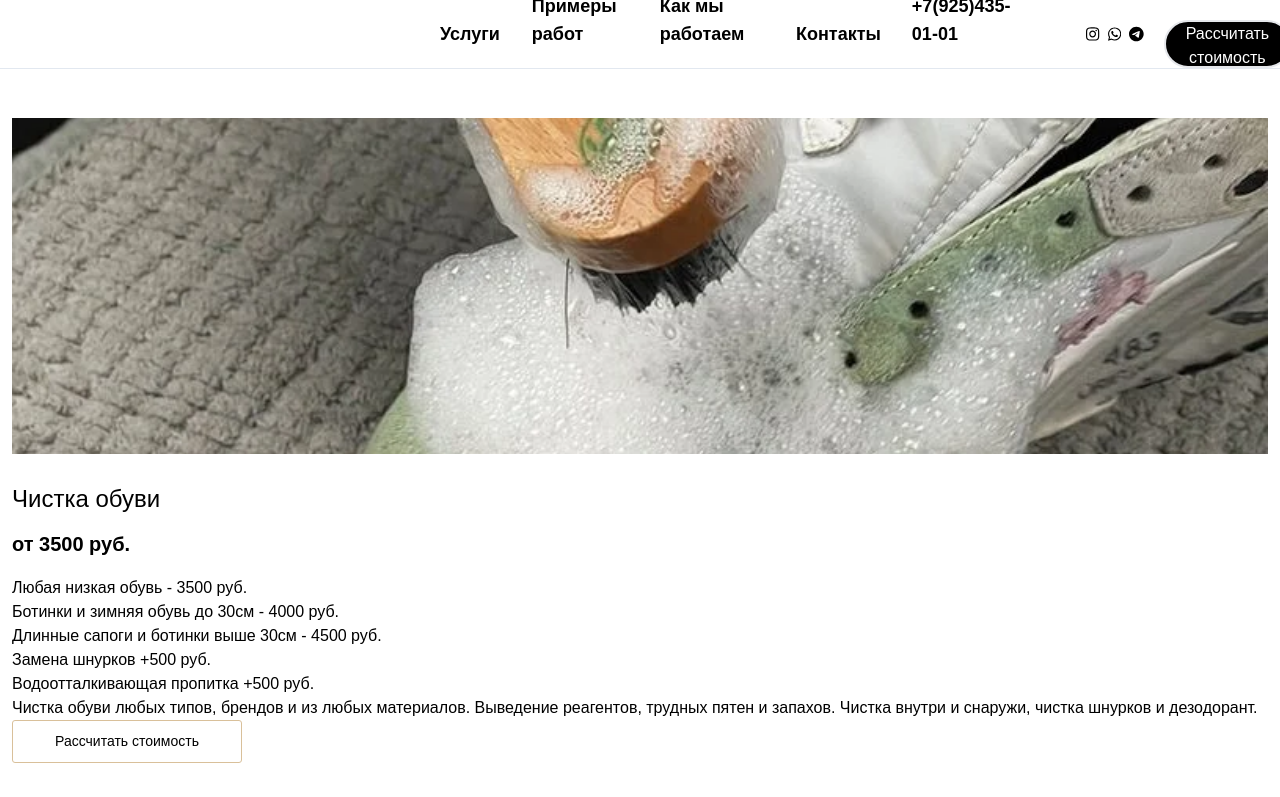
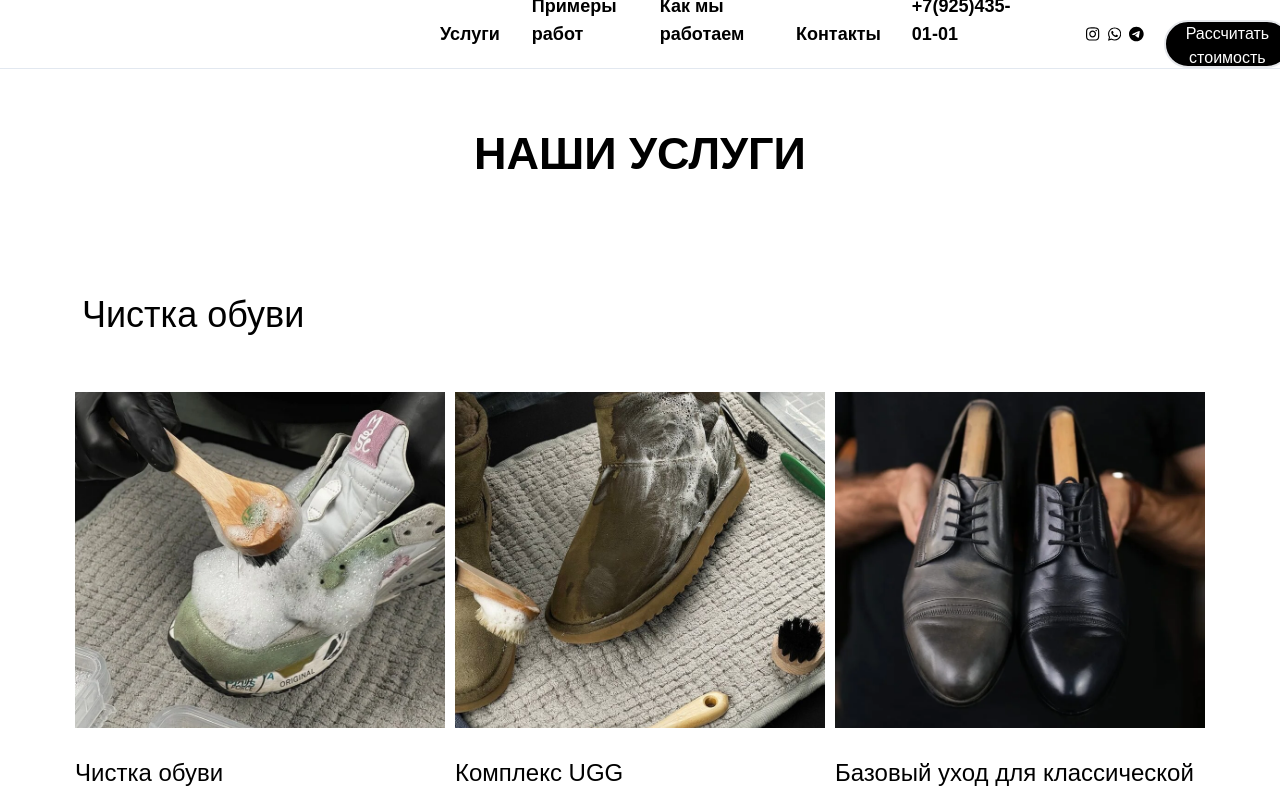
Before and after one commit to WiensRoman/bleach, a Vue app: page /services in a window 1280 px wide. Shown: the top 797 px of the page. Built offline with nearby package versions, Linux system fonts and the light colour scheme.

Commit message:
update services and third slide

```diff
--- a/src/assets/main.css
+++ b/src/assets/main.css
@@ -314,6 +314,17 @@ h2 {
   border-bottom: 2.5px #e6ae6d solid;
 }
 
+.ts-card {
+  background-size: cover;
+  background-repeat: no-repeat;
+  height: 536px;
+  width: 565px;
+  padding: 80px 80px;
+  padding-right: 0;
+  padding-bottom: 0;
+  position: relative;
+}
+
 .ts-card-button p,
 .ts-card-button-1134px p {
   text-transform: uppercase;
@@ -321,6 +332,31 @@ h2 {
   font-family: 'Noto Sans KR', sans-serif;
   font-weight: 600;
   font-size: 14px;
+}
+
+.ts-cards-top {
+  justify-content: center;
+  align-items: center;
+}
+.ts-card-text p {
+  color: #000;
+  font-size: 20px;
+}
+
+.ts-card-title h3 {
+  color: #000;
+  font-size: 23px;
+  font-weight: 600;
+  z-index: 3;
+  position: relative;
+}
+
+.ts-image img {
+  max-width: 200px;
+  position: absolute;
+  top: 151px;
+  right: 35px;
+  z-index: 1;
 }
 
 .button:hover,
@@ -448,7 +484,7 @@ h2 {
   font-weight: 500;
   font-size: 18px;
   margin-top: 22px;
-  margin-left: 43%;
+  margin-left: 41%;
   color: #000;
 }
 
@@ -517,12 +553,23 @@ p {
   margin-left: 43%;
 }
 
+.services .container-fluid {
+  padding-top: 120px;
+  padding-bottom: 120px;
+  display: flex;
+  flex-direction: column;
+  justify-content: center;
+  align-items: center;
+}
+
 .services-card {
   /* width: 360px; */
   max-height: 860px;
   display: flex;
   flex-direction: column;
   margin-top: 50px;
+  padding-right: 5px;
+  padding-left: 5px;
 }
 .services-card img {
   height: 336px;
@@ -569,6 +616,42 @@ p {
 .services-card-button:hover {
   background-color: #d9c09a;
 }
+
+.services-cards-title {
+  margin-bottom: 50px;
+}
+
+.services-cards-title h3 {
+  color: #000;
+  font-weight: 500;
+  font-size: 36px;
+  text-align: left;
+}
+
+.services-title h2 {
+  color: #000;
+  font-size: 40px;
+  font-weight: 600;
+  text-align: center;
+}
+
+.services-cards {
+  margin-top: 100px;
+  max-width: 1116px;
+}
+.сol-lg-4 {
+  flex: 0 0 auto;
+  width: 33.33333333%;
+}
+.services-card img {
+  height: 336px;
+}
+
+.services-card img {
+  width: 100%;
+  object-fit: cover;
+}
+
 @keyframes rotate {
   0% {
     transform: rotate(0deg);
--- a/src/components/ServiceCard.vue
+++ b/src/components/ServiceCard.vue
@@ -10,8 +10,8 @@ defineProps({
 </script>
 
 <template>
-  <div className="services-card">
-    <div className="services-cards-img"><img :src="imageUrl" /></div>
+  <div className="services-card сol-lg-4">
+    <div className="services-card-img"><img :src="imageUrl" /></div>
     <div className="services-card-title">
       <h4>{{ title }}</h4>
     </div>
--- a/src/components/ThirdSlide.vue
+++ b/src/components/ThirdSlide.vue
@@ -9,9 +9,9 @@ onMounted(async () => {
   AOS.init()
 })
 
-// defineProps({
-//   items: Array
-// })
+let filteredItems = []
+
+let rows = [0, 1]
 
 let items = [
   {
@@ -24,7 +24,7 @@ let items = [
       'прошли через наши руки.'
     ],
     imageUrl: 'src/assets/component_1.png',
-    row: false
+    rowType: 0
   },
   {
     id: 1,
@@ -35,8 +35,8 @@ let items = [
       'вы присылаете нам и',
       'даём гарантию результата'
     ],
-    imageUrl: 'src/assets/component_2.png',
-    row: false
+    imageUrl: 'src/assets/component_10_7.png',
+    rowType: 0
   },
   {
     id: 2,
@@ -50,35 +50,46 @@ let items = [
       'вами гораздо дольше!'
     ],
     imageUrl: 'src/assets/component_3.png',
-    row: false
+    rowType: 1
   },
   {
     id: 3,
     title: 'Бесплатная доставка в пределах МКАД',
     description: ['Наш курьер заберет ваши изделия', 'и доставит готовый заказ в удобное время'],
     imageUrl: 'src/assets/component_4.png',
-    row: false
+    rowType: 1
   }
 ]
-
-// items = items.map(() => {
-//   items.id / 2 ? (items.row = true) : (items.row = false)
-// })
-// console.log(items)
+const renderCards = (rowId) => {
+  console.log(rowId)
+  filteredItems = []
+  filteredItems = items.filter((item) => {
+    console.log(item)
+    console.log(item.rowType)
+    console.log(rowId)
+    console.log(item.rowType == rowId)
+    console.log(filteredItems)
+    return item.rowType == rowId ? item : null
+  })
+  console.log(filteredItems)
+}
 </script>
 
 <template>
   <div data-aos="fade-down" class="flex justify-center third-slide">
     <div className="container-fluid">
       <component-header title="Почему мы?"></component-header>
+      <div className="row ts-cards-top" v-for="row in rows" :key="row">
+        {{ renderCards(row) }}
         <third-slide-item
-        v-for="item in items"
+          v-for="item in filteredItems"
           :key="item.id"
           :id="item.id"
           :title="item.title"
           :imageUrl="item.imageUrl"
           :descriptionArr="item.description"
         ></third-slide-item>
+      </div>
       <component-button title="Рассчитать стоимость" />
     </div>
   </div>
--- a/src/components/ThirdSlideItem.vue
+++ b/src/components/ThirdSlideItem.vue
@@ -5,34 +5,16 @@ defineProps({
   descriptionArr: Array,
   imageUrl: String
 })
-// const ['row_' + props.id / 2] = ref()
-
-const addRow = (row) => {
-  console.log(id)
-}
 </script>
 
 <template>
-  <div v-if="!(id % 2)" :class="'row_' + id / 2" :ref="'row_' + id / 2" @v-model="'row_' + id / 2">
-    <div class="third-slide-item">
-      <div class="ts-item-image"><img :src="imageUrl" /></div>
-      <div>
-        <h2>{{ title }}</h2>
-      </div>
-      <div class="item-description">
-        <p v-for="dscr in descriptionArr" :key="dscr.index">{{ dscr }}</p>
-      </div>
+  <div class="ts-card" :style="{ backgroundImage: 'url(' + imageUrl + ')' }">
+    <div className="ts-card-title">
+      <h3>{{ title }}</h3>
     </div>
-  </div>
-  <div v-else @v-html="'row_' + id / 2">
-    <div class="third-slide-item">
-      <div class="ts-item-image"><img :src="imageUrl" /></div>
-      <div>
-        <h2>{{ title }}</h2>
-      </div>
-      <div class="item-description">
-        <p v-for="dscr in descriptionArr" :key="dscr.index">{{ dscr }}</p>
-      </div>
+    <div class="ts-card-text">
+      <p v-for="dscr in descriptionArr" :key="dscr.index">{{ dscr }}</p>
     </div>
+    <div v-if="id == 1" className="ts-image"><img src="../assets/component_2.png" /></div>
   </div>
 </template>
--- a/src/views/Services.vue
+++ b/src/views/Services.vue
@@ -3,6 +3,27 @@ import ComponentHeader from '../components/ComponentHeader.vue'
 import ServiceCard from '@/components/ServiceCard.vue'
 import Contacts from '@/components/Contacts.vue'
 import ContactsLinks from '@/components/ContactsLinks.vue'
+
+let filteredItems = []
+
+const rows = [
+  {
+    id: 0,
+    title: 'Чистка обуви'
+  },
+  {
+    id: 1,
+    title: 'Реставрация обуви и курток'
+  },
+  {
+    id: 2,
+    title: 'Ремонт обуви'
+  },
+  {
+    id: 3,
+    title: 'Чистка и реставрация сумок'
+  }
+]
 
 const items = [
   {
@@ -18,7 +39,7 @@ const items = [
       'Водоотталкивающая пропитка +500 руб.',
       'Чистка обуви любых типов, брендов и из любых материалов. Выведение реагентов, трудных пятен и запахов. Чистка внутри и снаружи, чистка шнурков и дезодорант.'
     ],
-    row: false
+    rowType: 0
   },
   {
     id: 1,
@@ -32,7 +53,7 @@ const items = [
       'реагентов (по необходимости, в несколько',
       'этапов) и покраску / тонирование.'
     ],
-    row: false
+    rowType: 0
   },
   {
     id: 2,
@@ -47,7 +68,7 @@ const items = [
       'части обуви, восстановление цвета и',
       'полировка, а так же обработка подошвы.'
     ],
-    row: false
+    rowType: 0
   },
   {
     id: 3,
@@ -66,7 +87,7 @@ const items = [
       'Маскировка контрастной нити / сложная',
       'оклейка +1000 руб.'
     ],
-    row: false
+    rowType: 1
   },
   {
     id: 4,
@@ -78,7 +99,7 @@ const items = [
       'Реставрация лаковых каблуков / мысов - 7000 руб.',
       'Реставрация лаковых мысов + каблуков - 10 000 руб.'
     ],
-    row: false
+    rowType: 1
   },
   {
     id: 5,
@@ -92,7 +113,7 @@ const items = [
       'Оценка стоимости производится по фото в',
       'WhatsApp или в нашем приемном пункте.'
     ],
-    row: false
+    rowType: 1
   },
   {
     id: 6,
@@ -104,7 +125,7 @@ const items = [
       'Профилактика глянцевая - 3000 руб.',
       'Подбор цвета профилактики'
     ],
-    row: false
+    rowType: 2
   },
   {
     id: 7,
@@ -116,7 +137,7 @@ const items = [
       'Набойки стандарт - 1500 руб.',
       'Набойки тракторные - 2000 руб.'
     ],
-    row: false
+    rowType: 2
   },
   {
     id: 8,
@@ -130,7 +151,7 @@ const items = [
       'стыке подошвы и верха) - от 1500 руб.',
       'Изготовление стелек - 1000-1500 руб'
     ],
-    row: false
+    rowType: 2
   },
   {
     id: 9,
@@ -142,7 +163,7 @@ const items = [
       'от бренда Loro Piana - оригинальная подошва',
       'очень быстро желтеет, теряя товарный вид.'
     ],
-    row: false
+    rowType: 2
   },
   {
     id: 10,
@@ -155,7 +176,7 @@ const items = [
       'Замена молнии более 20 см (одна) - 3000 р.',
       'Замена молнии более 25 см (две) - 5000 р.'
     ],
-    row: false
+    rowType: 2
   },
   {
     id: 11,
@@ -167,7 +188,7 @@ const items = [
       'Более 25см (без подклада) - 4000 руб.',
       'Чистка подклада - 2500 руб.'
     ],
-    row: false
+    rowType: 3
   },
   {
     id: 12,
@@ -175,7 +196,7 @@ const items = [
     title: 'Реставрация углов сумки',
     price: 'от 4000 р.',
     text: ['Реставрация 1-2 углов - 4000 руб.', 'Реставрация 3-4 углов - 5000 руб.'],
-    row: false
+    rowType: 3
   },
   {
     id: 13,
@@ -190,7 +211,7 @@ const items = [
       'Сумка (корпус) - 5000 руб.',
       'Ремешок от 25см - 5000 руб.'
     ],
-    row: false
+    rowType: 3
   },
   {
     id: 14,
@@ -204,7 +225,7 @@ const items = [
       'Металлик цвет +2 000 руб.',
       'Маскировка нити / сложная оклейка +2000 руб.'
     ],
-    row: false
+    rowType: 3
   },
   {
     id: 15,
@@ -217,7 +238,7 @@ const items = [
       'Металлик цвет +2 000 руб.',
       'Маскировка нити / сложная оклейка +2000 руб.'
     ],
-    row: false
+    rowType: 3
   },
   {
     id: 16,
@@ -232,17 +253,39 @@ const items = [
       'Ремонт / изготовление петельки (одна) - 2000/3000 р.',
       'Ремонт / изготовление петельки (две) 3500/5000 р.'
     ],
-    row: false
+    rowType: 3
   }
 ]
+
+const renderCards = (rowId) => {
+  console.log(rowId)
+
+  filteredItems = items.filter((item) => {
+    console.log(item)
+    console.log(item.rowType)
+    console.log(rowId)
+    console.log(item.rowType == rowId)
+    return item.rowType == rowId ? item : null
+  })
+  console.log(filteredItems)
+}
 </script>
 
 <template>
   <div className="services">
-    <component-header title="НАШИ УСЛУГИ" className="text-center"></component-header>
     <div class="container-fluid">
+      <component-header
+        title="НАШИ УСЛУГИ"
+        className="text-center services-title"
+      ></component-header>
+      <div className="services-cards">
+        <div className="services-cards-title" v-for="row in rows" :key="row.id">
+          <h3>{{ row.title }}</h3>
+
+          <div className="row">
+            {{ renderCards(row.id) }}
             <service-card
-        v-for="item in items"
+              v-for="item in filteredItems"
               :key="item.id"
               :id="item.id"
               :title="item.title"
@@ -250,10 +293,13 @@ const items = [
               :imageUrl="item.imageUrl"
               :textArr="item.text"
             >
-      </service-card
-      ><component-header title="Контакты" className="text-center"></component-header>
+            </service-card>
+          </div>
+        </div>
+        <component-header title="Контакты" className="text-center"></component-header>
         <contacts />
         <ContactsLinks />
       </div>
     </div>
+  </div>
 </template>
```
Lines whose indentation alone changed are shown as unchanged.
